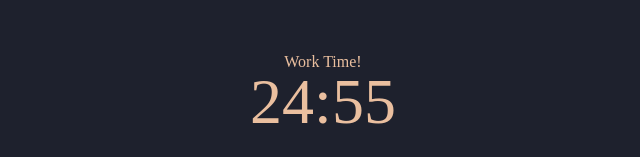
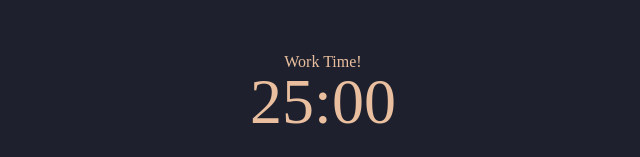
Before and after one commit to Fradven/react-pomodoro, a React (Vite) app: page / in a window 1280 px wide. Shown: the part 136-293 px from the top of the page, without its empty margins (317-957 px from the left). Built offline with nearby package versions, Linux system fonts and the light colour scheme.

Commit message:
start & pause working

```diff
--- a/src/component/Pomodoro.jsx
+++ b/src/component/Pomodoro.jsx
@@ -8,10 +8,13 @@ export default function Pomodoro() {
   const [minutes, setMinutes] = useState(25)
   const [seconds, setSeconds] = useState(0)
   const [timer, setTimer] = useState(25)
-  const [breakTime, setBreakTime] = useState ("5")
+  const [breakTime, setBreakTime] = useState (5)
   const [displayMessage, setDisplayMessage] = useState(false)
   const [running, setRunning] = useState(false)
 
+  /**
+   * Reset the timer to the set up time
+   */
   function resetTimer() {
   clearInterval(interval)
   let seconds = 0
@@ -21,6 +24,16 @@ export default function Pomodoro() {
     setSeconds(seconds)
   }
 
+  /**
+   * change the boolean to the opposite
+   */
+  function runStatus() {
+    setRunning(!running)
+  }
+
+  /**
+   * takes in the breaktime and apply
+   */
   function timeBreak() {
     let minutes = breakTime - 1
     let seconds = 59
@@ -30,11 +43,8 @@ export default function Pomodoro() {
     setDisplayMessage(!displayMessage)
   }
 
-  useEffect(() => {
-    setMinutes(timer)
-  },[timer])
-
-  useEffect(() => {
+  //start timer
+  const startTimer = () => {
     interval = setInterval(() => {
 
       clearInterval(interval)
@@ -51,7 +61,26 @@ export default function Pomodoro() {
         setSeconds(seconds - 1)
       }
     }, 1000)
-  }, [seconds])
+  }
+
+  //stop timer
+  const stopTimer = () => {
+    clearInterval(interval);
+  }
+
+  //set the time to the timer value
+  useEffect(() => {
+    if (running === true){
+      setMinutes(timer)
+    }
+  },[running])
+
+  //run and pause the timer
+  useEffect(() => {
+    if (running === true) startTimer();
+        if (!running) stopTimer();
+
+  }, [running, seconds])
 
   const timerMinutes = minutes < 10 ? `0${minutes}` : minutes
   const timerSeconds = seconds < 10 ? `0${seconds}` : seconds
@@ -84,7 +113,7 @@ export default function Pomodoro() {
       </div>
 
       <div className="pomodoro__active-btn">
-        <button className="pomodoro__start">{!running ? "Start" : "Pause"}</button>
+        <button className="pomodoro__start" onClick={runStatus} >{!running ? "Start" : "Pause"}</button>
         <button className="pomodoro__resset" onClick={resetTimer}>Reset</button>
       </div>
     </div>
```
